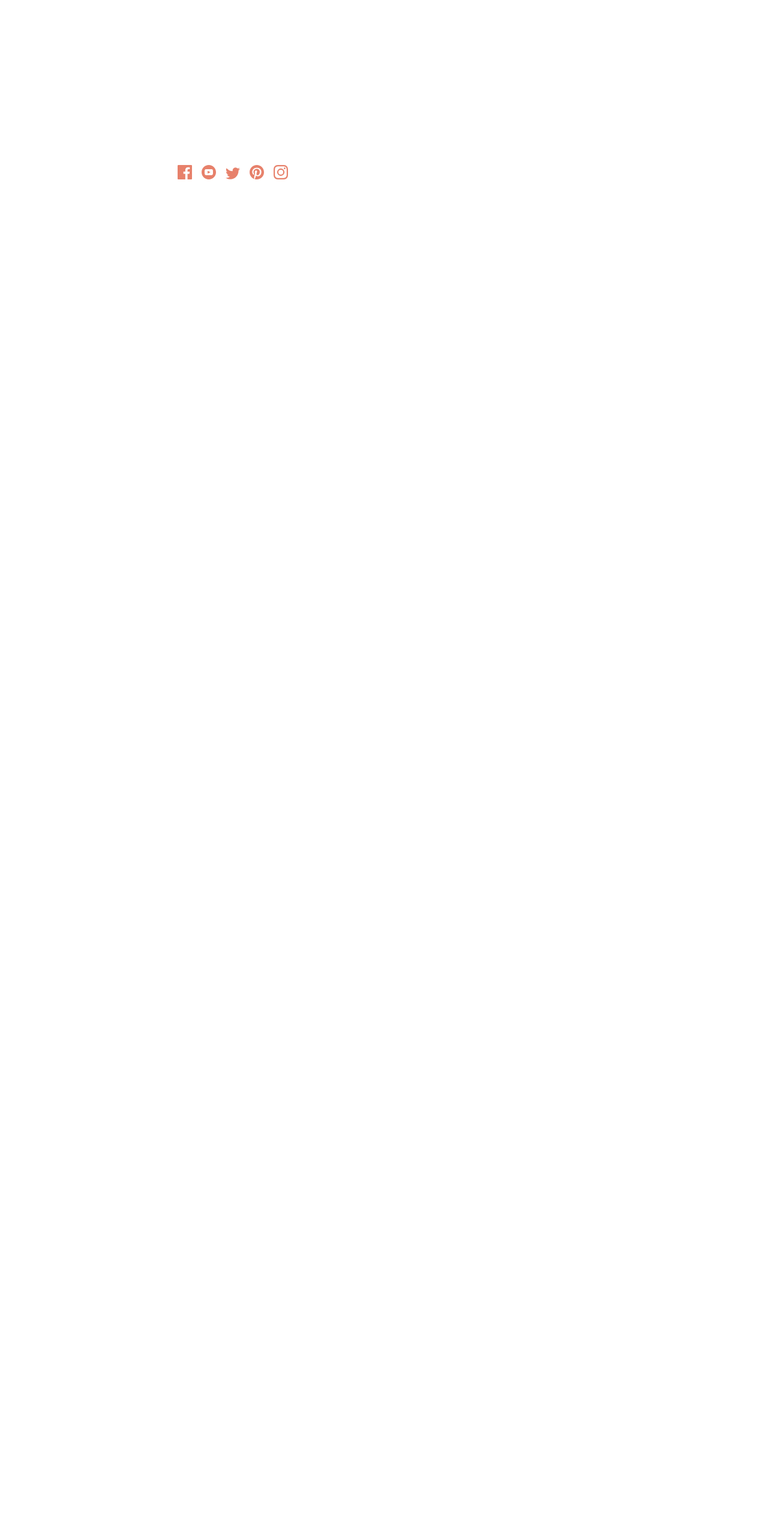
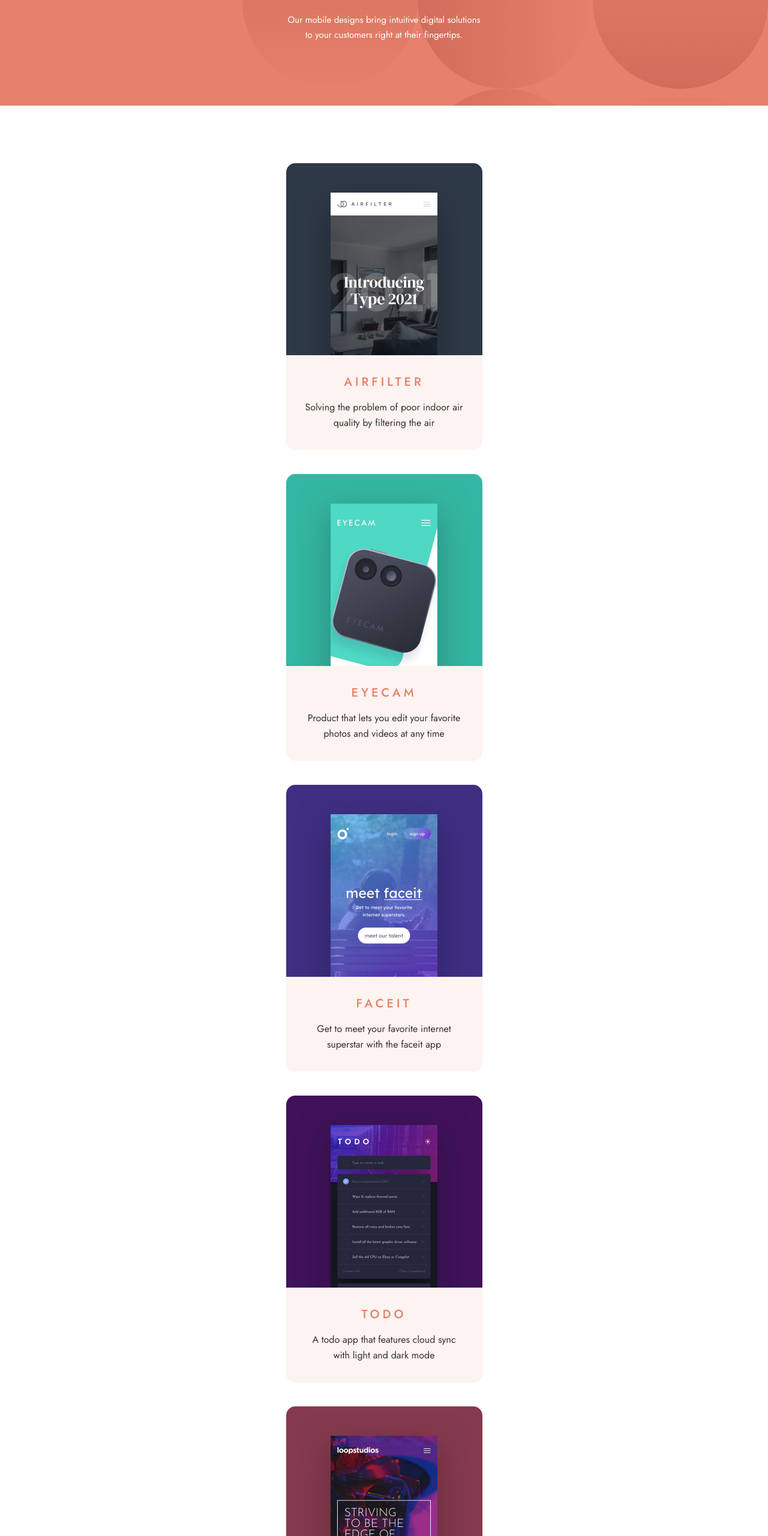
Before and after one commit to richieAiello/designo-website, a React (Vite) app: page /app-design in a window 1280 px wide. Shown: the part 240-2800 px from the top of the page at 60% size. Before the commit the page ends 800 px from the top, so only its background shows below. Built offline with nearby package versions, Linux system fonts and the light colour scheme.

Commit message:
JSX for AppDesign.js.

```diff
--- a/src/routes/AppDesign.js
+++ b/src/routes/AppDesign.js
@@ -1,9 +1,63 @@
+import Hero from "../components/hero/Hero";
+import ProjectsCard from "../components/main/projects-section/ProjectsCard";
+import DesignCard from "../components/main/design-section/DesignCard";
+import YourProject from "../components/main/your-project-section/YourProject";
 import Footer from "../components/footer/Footer"
 
 export default function AppDesign() {
   return (
     <>
-      <Footer className="footer" />
+      <Hero
+        heroClass="hero--design"
+        wrapperClass="hero__wrapper--design"
+        heading={
+          `App Design`
+        }
+        text={
+          `Our mobile designs bring intuitive digital solutions
+          to your customers right at their fingertips.`
+        }
+      />
+      <main className="main main--design">
+        <section className="projects container">
+          <ProjectsCard
+            card="air"
+            text={
+              `Solving the problem of poor indoor air quality by filtering the air`
+            }
+          />
+          <ProjectsCard
+            card="eye"
+            text={
+              `Product that lets you edit your favorite photos and videos at any time`
+            }
+          />
+          <ProjectsCard
+            card="faceit"
+            text={
+              `Get to meet your favorite internet superstar with the faceit app`
+            }
+          />
+          <ProjectsCard
+            card="todo"
+            text={
+              `A todo app that features cloud sync with light and dark mode`
+            }
+          />
+          <ProjectsCard
+            card="loop"
+            text={
+              `A VR experience app made for Loopstudios`
+            }
+          />
+        </section>
+        <section className="design container">
+          <DesignCard web={true} />
+          <DesignCard graphic={true} />
+        </section>
+        <YourProject />
+      </main>
+      <Footer footerClass="footer" />
     </>
   );
 }
```
